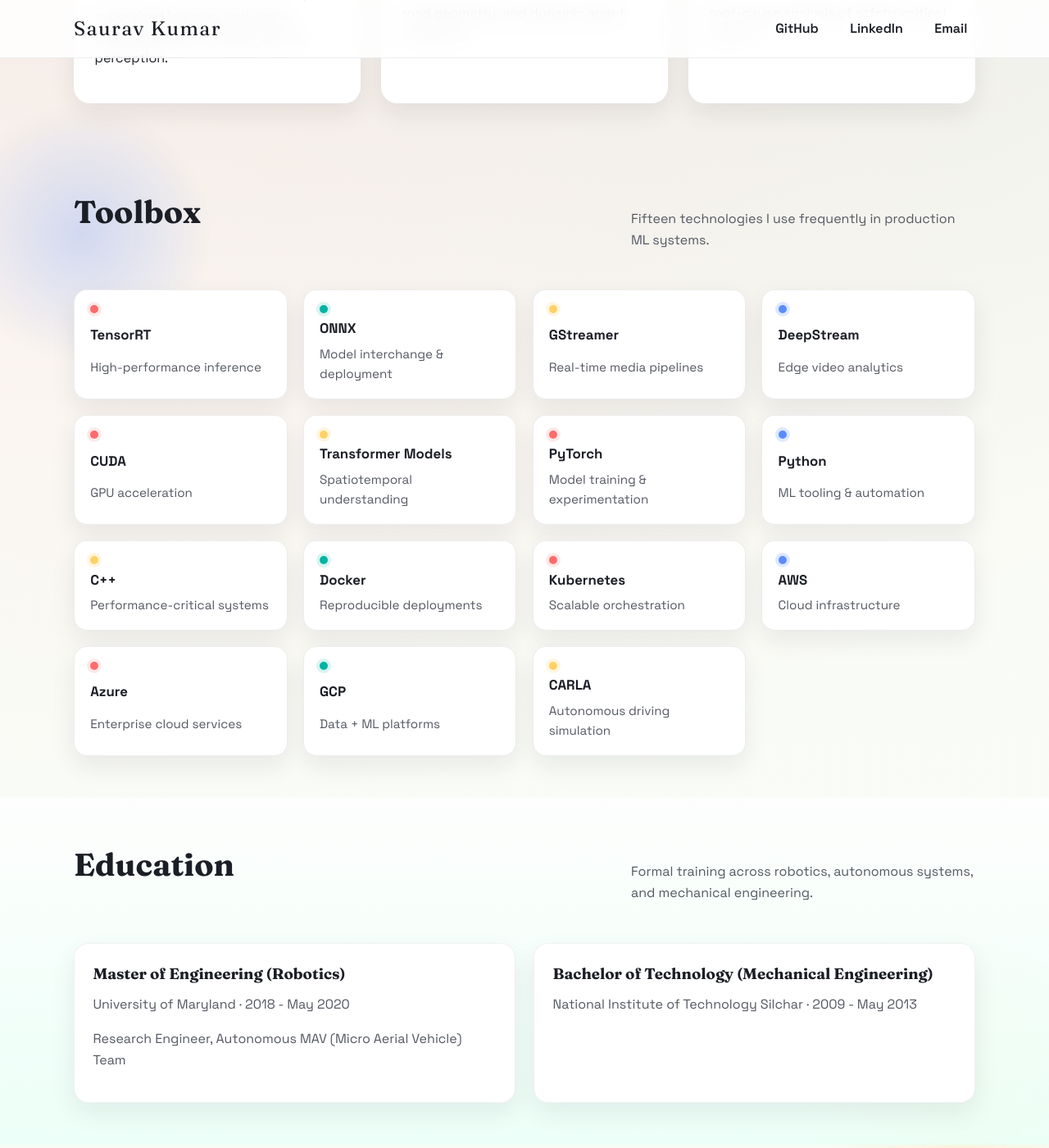
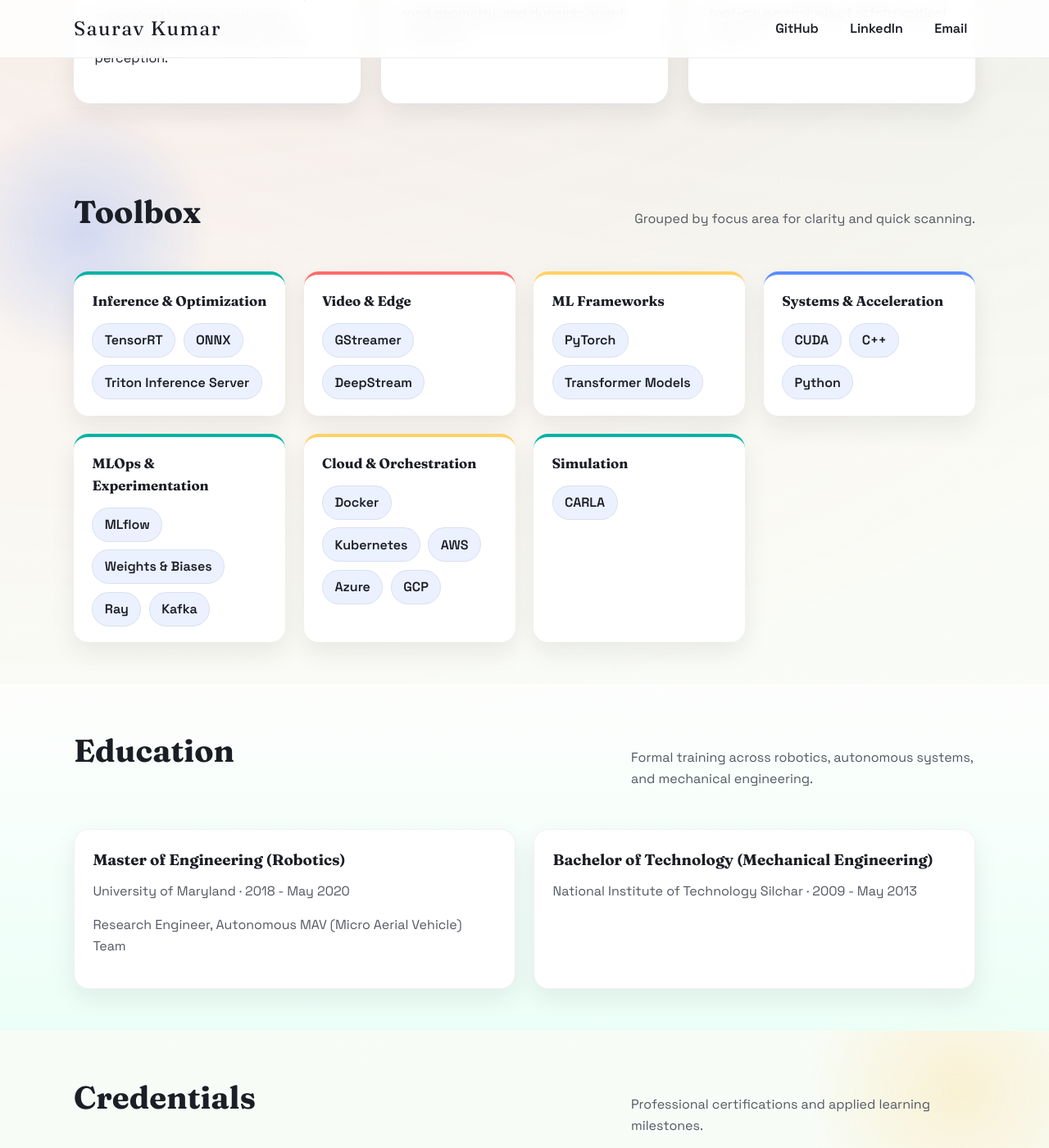
Before and after one commit to sauravkdeo/sauravkdeo.github.io, a Jekyll site: the page built from index.html, in a window 1280 px wide and 1400 px high, scrolled down 1882 px. Shown: the whole window at 82% size. Built offline with Jekyll 4.4.1, drawn with Linux system fonts in a browser that asks for light colours.

Commit message:
Group toolbox and add modern tools

```diff
--- a/css/main.scss
+++ b/css/main.scss
@@ -516,61 +516,52 @@
     gap: 0.4rem;
 }
 
-.tool-grid {
+.tool-groups {
     display: grid;
-    grid-template-columns: repeat(auto-fit, minmax(220px, 1fr));
-    gap: 1.2rem;
+    grid-template-columns: repeat(auto-fit, minmax(240px, 1fr));
+    gap: 1.4rem;
 }
 
-.tool-card {
-    position: relative;
-    display: grid;
-    gap: 0.35rem;
-    padding: 1.1rem 1.2rem;
-    border-radius: 16px;
+.tool-group {
     background: var(--card);
+    border-radius: 18px;
+    padding: 1.2rem 1.4rem;
     box-shadow: var(--soft-shadow);
-    border: 1px solid rgba(28, 30, 38, 0.08);
-    transition: transform 0.2s ease, box-shadow 0.2s ease;
+    border-top: 4px solid var(--teal);
 }
 
-.tool-card:hover,
-.tool-card:focus-within {
-    transform: translateY(-3px);
-    box-shadow: 0 18px 32px rgba(20, 22, 34, 0.14);
+.tool-group:nth-child(2n) {
+    border-top-color: var(--coral);
 }
 
-.tool-dot {
-    width: 10px;
-    height: 10px;
-    border-radius: 50%;
-    background: var(--coral);
-    box-shadow: 0 0 0 4px rgba(255, 107, 107, 0.15);
+.tool-group:nth-child(3n) {
+    border-top-color: var(--sun);
 }
 
-.tool-card:nth-child(2n) .tool-dot {
-    background: var(--teal);
-    box-shadow: 0 0 0 4px rgba(0, 179, 164, 0.15);
+.tool-group:nth-child(4n) {
+    border-top-color: var(--sky);
 }
 
-.tool-card:nth-child(3n) .tool-dot {
-    background: var(--sun);
-    box-shadow: 0 0 0 4px rgba(255, 209, 102, 0.2);
+.tool-group h3 {
+    font-size: 1.05rem;
+    margin-bottom: 0.8rem;
 }
 
-.tool-card:nth-child(4n) .tool-dot {
-    background: var(--sky);
-    box-shadow: 0 0 0 4px rgba(91, 140, 255, 0.2);
+.tool-list {
+    display: flex;
+    flex-wrap: wrap;
+    gap: 0.6rem;
 }
 
-.tool-name {
-    font-weight: 700;
-    font-size: 1.05rem;
-}
-
-.tool-note {
-    color: var(--muted);
-    font-size: 0.95rem;
+.tool-pill {
+    display: inline-flex;
+    align-items: center;
+    padding: 0.45rem 0.9rem;
+    border-radius: 999px;
+    background: rgba(91, 140, 255, 0.12);
+    color: var(--ink);
+    font-weight: 600;
+    border: 1px solid rgba(28, 30, 38, 0.08);
 }
 
 .callout-section {
--- a/index.html
+++ b/index.html
@@ -152,83 +152,63 @@
   <div class="container">
     <div class="section-head">
       <h2>Toolbox</h2>
-      <p>Fifteen technologies I use frequently in production ML systems.</p>
+      <p>Grouped by focus area for clarity and quick scanning.</p>
     </div>
-    <div class="tool-grid">
-      <div class="tool-card">
-        <span class="tool-dot"></span>
-        <span class="tool-name">TensorRT</span>
-        <span class="tool-note">High-performance inference</span>
+    <div class="tool-groups">
+      <div class="tool-group">
+        <h3>Inference &amp; Optimization</h3>
+        <div class="tool-list">
+          <span class="tool-pill">TensorRT</span>
+          <span class="tool-pill">ONNX</span>
+          <span class="tool-pill">Triton Inference Server</span>
         </div>
-      <div class="tool-card">
-        <span class="tool-dot"></span>
-        <span class="tool-name">ONNX</span>
-        <span class="tool-note">Model interchange & deployment</span>
       </div>
-      <div class="tool-card">
-        <span class="tool-dot"></span>
-        <span class="tool-name">GStreamer</span>
-        <span class="tool-note">Real-time media pipelines</span>
+      <div class="tool-group">
+        <h3>Video &amp; Edge</h3>
+        <div class="tool-list">
+          <span class="tool-pill">GStreamer</span>
+          <span class="tool-pill">DeepStream</span>
         </div>
-      <div class="tool-card">
-        <span class="tool-dot"></span>
-        <span class="tool-name">DeepStream</span>
-        <span class="tool-note">Edge video analytics</span>
       </div>
-      <div class="tool-card">
-        <span class="tool-dot"></span>
-        <span class="tool-name">CUDA</span>
-        <span class="tool-note">GPU acceleration</span>
+      <div class="tool-group">
+        <h3>ML Frameworks</h3>
+        <div class="tool-list">
+          <span class="tool-pill">PyTorch</span>
+          <span class="tool-pill">Transformer Models</span>
         </div>
-      <div class="tool-card">
-        <span class="tool-dot"></span>
-        <span class="tool-name">Transformer Models</span>
-        <span class="tool-note">Spatiotemporal understanding</span>
       </div>
-      <div class="tool-card">
-        <span class="tool-dot"></span>
-        <span class="tool-name">PyTorch</span>
-        <span class="tool-note">Model training & experimentation</span>
+      <div class="tool-group">
+        <h3>Systems &amp; Acceleration</h3>
+        <div class="tool-list">
+          <span class="tool-pill">CUDA</span>
+          <span class="tool-pill">C++</span>
+          <span class="tool-pill">Python</span>
         </div>
-      <div class="tool-card">
-        <span class="tool-dot"></span>
-        <span class="tool-name">Python</span>
-        <span class="tool-note">ML tooling & automation</span>
       </div>
-      <div class="tool-card">
-        <span class="tool-dot"></span>
-        <span class="tool-name">C++</span>
-        <span class="tool-note">Performance-critical systems</span>
+      <div class="tool-group">
+        <h3>MLOps &amp; Experimentation</h3>
+        <div class="tool-list">
+          <span class="tool-pill">MLflow</span>
+          <span class="tool-pill">Weights &amp; Biases</span>
+          <span class="tool-pill">Ray</span>
+          <span class="tool-pill">Kafka</span>
         </div>
-      <div class="tool-card">
-        <span class="tool-dot"></span>
-        <span class="tool-name">Docker</span>
-        <span class="tool-note">Reproducible deployments</span>
       </div>
-      <div class="tool-card">
-        <span class="tool-dot"></span>
-        <span class="tool-name">Kubernetes</span>
-        <span class="tool-note">Scalable orchestration</span>
+      <div class="tool-group">
+        <h3>Cloud &amp; Orchestration</h3>
+        <div class="tool-list">
+          <span class="tool-pill">Docker</span>
+          <span class="tool-pill">Kubernetes</span>
+          <span class="tool-pill">AWS</span>
+          <span class="tool-pill">Azure</span>
+          <span class="tool-pill">GCP</span>
         </div>
-      <div class="tool-card">
-        <span class="tool-dot"></span>
-        <span class="tool-name">AWS</span>
-        <span class="tool-note">Cloud infrastructure</span>
       </div>
-      <div class="tool-card">
-        <span class="tool-dot"></span>
-        <span class="tool-name">Azure</span>
-        <span class="tool-note">Enterprise cloud services</span>
+      <div class="tool-group">
+        <h3>Simulation</h3>
+        <div class="tool-list">
+          <span class="tool-pill">CARLA</span>
         </div>
-      <div class="tool-card">
-        <span class="tool-dot"></span>
-        <span class="tool-name">GCP</span>
-        <span class="tool-note">Data + ML platforms</span>
-      </div>
-      <div class="tool-card">
-        <span class="tool-dot"></span>
-        <span class="tool-name">CARLA</span>
-        <span class="tool-note">Autonomous driving simulation</span>
       </div>
     </div>
   </div>
```
Lines whose indentation alone changed are shown as unchanged.
